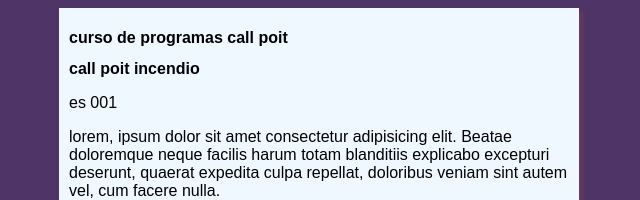
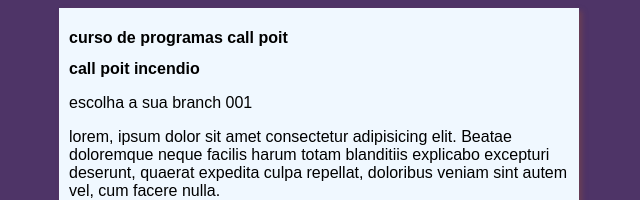
Before and after one commit to Luciano47/testegit, a plain HTML site: page index.html in a window 1280 px wide. Shown: the top 200 px of the page, without its empty margins (321-961 px from the left). Drawn offline with Linux system fonts and the light colour scheme.

Commit message:
alteração
alterado  por motivo de falha

```diff
--- a/index.html
+++ b/index.html
@@ -13,7 +13,7 @@
         </header>
         <article>
 <h2>call poit incendio </h2>
-<p> es 001</p>
+<p> escolha a sua branch 001</p>
 <p>lorem, ipsum dolor sit amet consectetur adipisicing elit. Beatae doloremque neque facilis harum totam blanditiis explicabo excepturi deserunt, quaerat expedita culpa repellat, doloribus veniam sint autem vel, cum facere nulla.</p>
         </article>
         <article>
```
